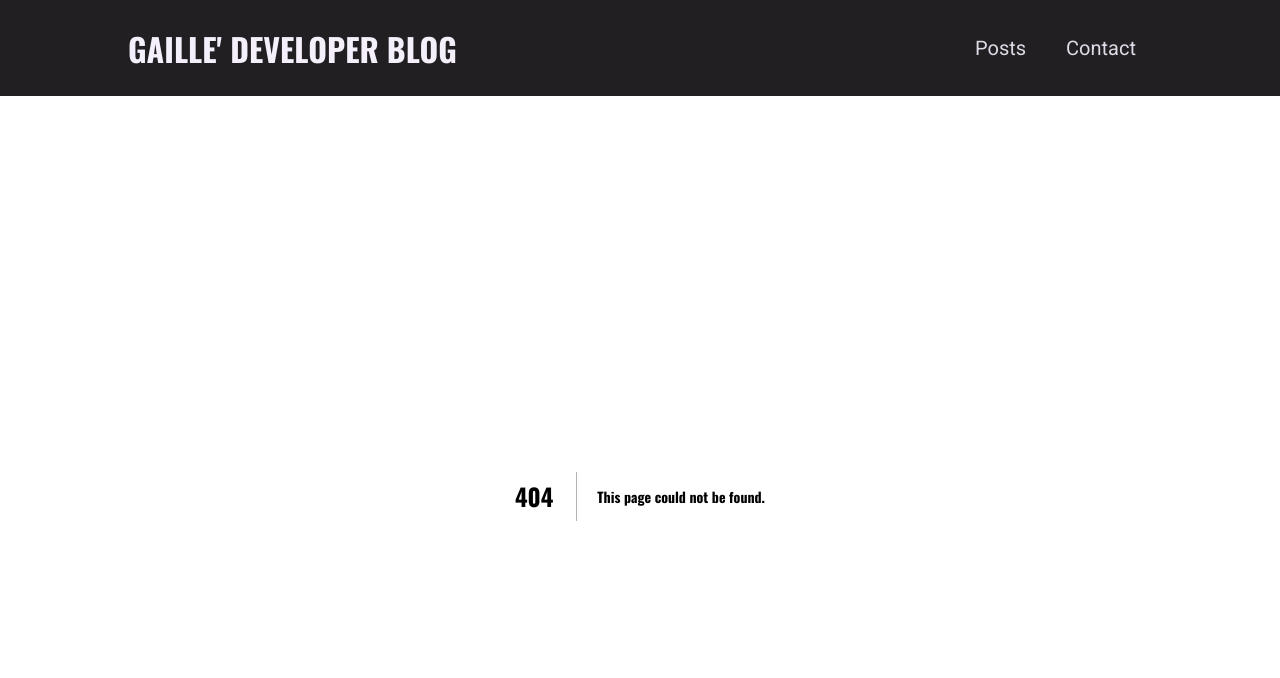
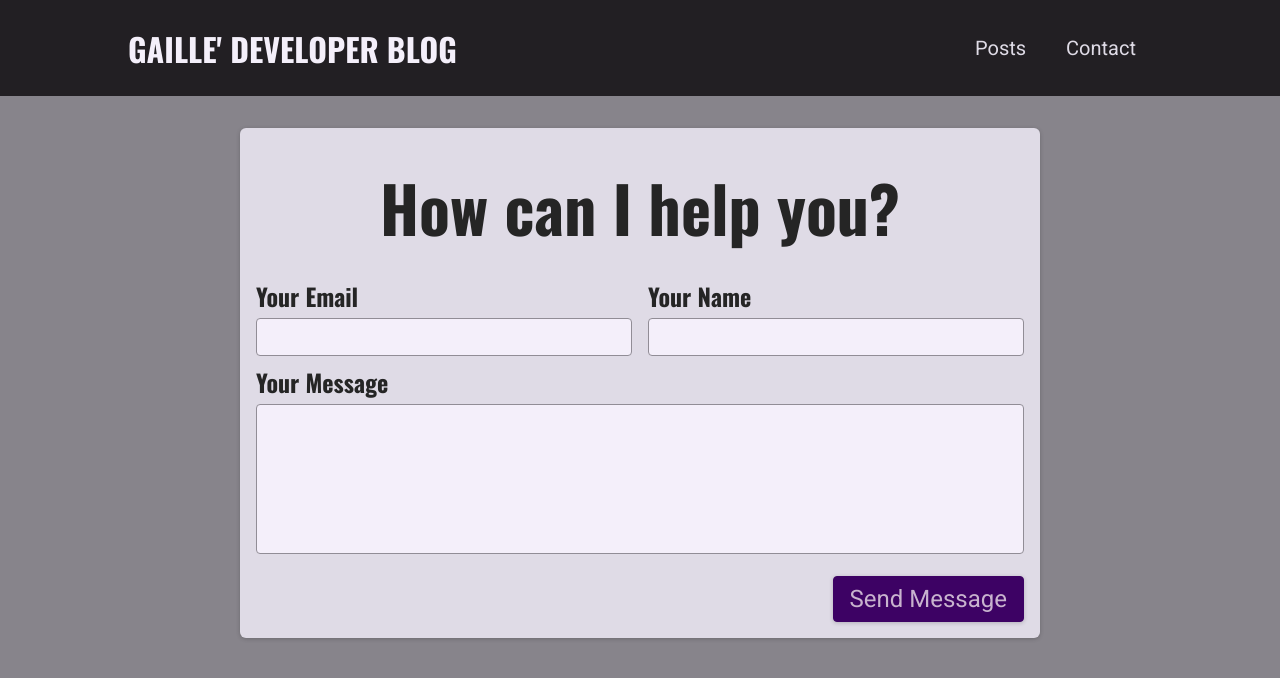
Before and after one commit to gael55x/gael55x-blog, a Next.js app in the folder gael55x-blog/: page /contact in a window 1280 px wide. Before the commit this address had no page. Shown: the top 678 px of the page. Built offline with nearby package versions, Linux system fonts and the light colour scheme.

Commit message:
Added form comomponents and API routes

```diff
--- /dev/null
+++ b/gael55x-blog/components/contact/contact-form.jsx
@@ -0,0 +1,141 @@
+import { useState, useEffect } from 'react';
+
+import classes from './contact-form.module.css';
+// import Notification from '../ui/notification';
+
+async function sendContactData(contactDetails) {
+  const response = await fetch('/api/contact', {
+    method: 'POST',
+    body: JSON.stringify(contactDetails),
+    headers: {
+      'Content-Type': 'application/json',
+    },
+  });
+
+  const data = await response.json();
+
+  if (!response.ok) {
+    throw new Error(data.message || 'Something went wrong!');
+  }
+}
+
+function ContactForm() {
+  const [enteredEmail, setEnteredEmail] = useState('');
+  const [enteredName, setEnteredName] = useState('');
+  const [enteredMessage, setEnteredMessage] = useState('');
+  const [requestStatus, setRequestStatus] = useState(); // 'pending', 'success', 'error'
+  const [requestError, setRequestError] = useState();
+
+  useEffect(() => {
+    if (requestStatus === 'success' || requestStatus === 'error') {
+      const timer = setTimeout(() => {
+        setRequestStatus(null);
+        setRequestError(null);
+      }, 3000);
+
+      return () => clearTimeout(timer);
+    }
+  }, [requestStatus]);
+
+  async function sendMessageHandler(event) {
+    event.preventDefault();
+
+    // optional: add client-side validation
+
+    setRequestStatus('pending');
+
+    try {
+      await sendContactData({
+        email: enteredEmail,
+        name: enteredName,
+        message: enteredMessage,
+      });
+      setRequestStatus('success');
+      setEnteredMessage('');
+      setEnteredEmail('');
+      setEnteredName('');
+    } catch (error) {
+      setRequestError(error.message);
+      setRequestStatus('error');
+    }
+  }
+
+  let notification;
+
+  if (requestStatus === 'pending') {
+    notification = {
+      status: 'pending',
+      title: 'Sending message...',
+      message: 'Your message is on its way!',
+    };
+  }
+
+  if (requestStatus === 'success') {
+    notification = {
+      status: 'success',
+      title: 'Success!',
+      message: 'Message sent successfully!',
+    };
+  }
+
+  if (requestStatus === 'error') {
+    notification = {
+      status: 'error',
+      title: 'Error!',
+      message: requestError,
+    };
+  }
+
+  return (
+    <section className={classes.contact}>
+      <h1>How can I help you?</h1>
+      <form className={classes.form} onSubmit={sendMessageHandler}>
+        <div className={classes.controls}>
+          <div className={classes.control}>
+            <label htmlFor='email'>Your Email</label>
+            <input
+              type='email'
+              id='email'
+              required
+              value={enteredEmail}
+              onChange={(event) => setEnteredEmail(event.target.value)}
+            />
+          </div>
+          <div className={classes.control}>
+            <label htmlFor='name'>Your Name</label>
+            <input
+              type='text'
+              id='name'
+              required
+              value={enteredName}
+              onChange={(event) => setEnteredName(event.target.value)}
+            />
+          </div>
+        </div>
+        <div className={classes.control}>
+          <label htmlFor='message'>Your Message</label>
+          <textarea
+            id='message'
+            rows='5'
+            required
+            value={enteredMessage}
+            onChange={(event) => setEnteredMessage(event.target.value)}
+          ></textarea>
+        </div>
+
+        <div className={classes.actions}>
+          <button>Send Message</button>
+        </div>
+      </form>
+      {notification && (
+        <Notification
+          status={notification.status}
+          title={notification.title}
+          message={notification.message}
+        />
+      )}
+    </section>
+  );
+}
+
+export default ContactForm;
--- /dev/null
+++ b/gael55x-blog/components/contact/contact-form.module.css
@@ -0,0 +1,73 @@
+.contact {
+    margin: var(--size-8) auto;
+    border-radius: 6px;
+    background-color: var(--color-grey-100);
+    width: 90%;
+    max-width: 50rem;
+    padding: var(--size-4);
+    box-shadow: 0 1px 4px rgba(0, 0, 0, 0.2);
+    font-size: var(--size-6);
+  }
+
+  .contact h1 {
+    font-size: var(--size-8);
+    margin: var(--size-4) 0;
+    text-align: left;
+  }
+
+  .form label {
+    display: block;
+    font-family: 'Oswald', sans-serif;
+    font-weight: bold;
+    margin: var(--size-2) 0 var(--size-1) 0;
+  }
+
+  .form input,
+  .form textarea {
+    font: inherit;
+    padding: var(--size-1);
+    border-radius: 4px;
+    width: 100%;
+    border: 1px solid var(--color-grey-400);
+    background-color: var(--color-grey-50);
+    resize: none;
+  }
+
+  .controls {
+    display: flex;
+    column-gap: 1rem;
+    flex-wrap: wrap;
+  }
+
+  .control {
+    flex: 1;
+    min-width: 10rem;
+  }
+
+  .actions {
+    margin-top: var(--size-4);
+    text-align: right;
+  }
+
+  .form button {
+    font: inherit;
+    cursor: pointer;
+    background-color: var(--color-primary-700);
+    border: 1px solid var(--color-primary-700);
+    padding: var(--size-2) var(--size-4);
+    border-radius: 4px;
+    color: var(--color-primary-50);
+    box-shadow: 0 1px 4px rgba(0, 0, 0, 0.2);
+  }
+
+  .form button:hover {
+    background-color: var(--color-primary-500);
+    border-color: var(--color-primary-500);
+  }
+
+  @media (min-width: 768px) {
+    .contact h1 {
+      font-size: var(--size-16);
+      text-align: center;
+    }
+  }
--- /dev/null
+++ b/gael55x-blog/pages/api/contact.jsx
@@ -0,0 +1,55 @@
+import { MongoClient } from 'mongodb';
+
+async function handler(req, res) {
+  if (req.method === 'POST') {
+    const { email, name, message } = req.body;
+
+    if (
+      !email ||
+      !email.includes('@') ||
+      !name ||
+      name.trim() === '' ||
+      !message ||
+      message.trim() === ''
+    ) {
+      res.status(422).json({ message: 'Invalid input.' });
+      return;
+    }
+
+    const newMessage = {
+      email,
+      name,
+      message,
+    };
+
+    let client;
+
+    try {
+      client = await MongoClient.connect(
+
+      );
+    } catch (error) {
+      res.status(500).json({ message: 'Could not connect to database.' });
+      return;
+    }
+
+    const db = client.db();
+
+    try {
+      const result = await db.collection('messages').insertOne(newMessage);
+      newMessage.id = result.insertedId;
+    } catch (error) {
+      client.close();
+      res.status(500).json({ message: 'Storing message failed!' });
+      return;
+    }
+
+    client.close();
+
+    res
+      .status(201)
+      .json({ message: 'Successfully stored message!', message: newMessage });
+  }
+}
+
+export default handler;
--- /dev/null
+++ b/gael55x-blog/pages/contact.jsx
@@ -0,0 +1,18 @@
+import { Fragment } from 'react';
+import Head from 'next/head';
+
+import ContactForm from '@/components/contact/contact-form';
+
+function ContactPage() {
+  return (
+    <Fragment>
+      <Head>
+        <title>Contact Me</title>
+        <meta name='description' content='Send me your messages!' />
+      </Head>
+      <ContactForm />
+    </Fragment>
+  );
+}
+
+export default ContactPage;
```
